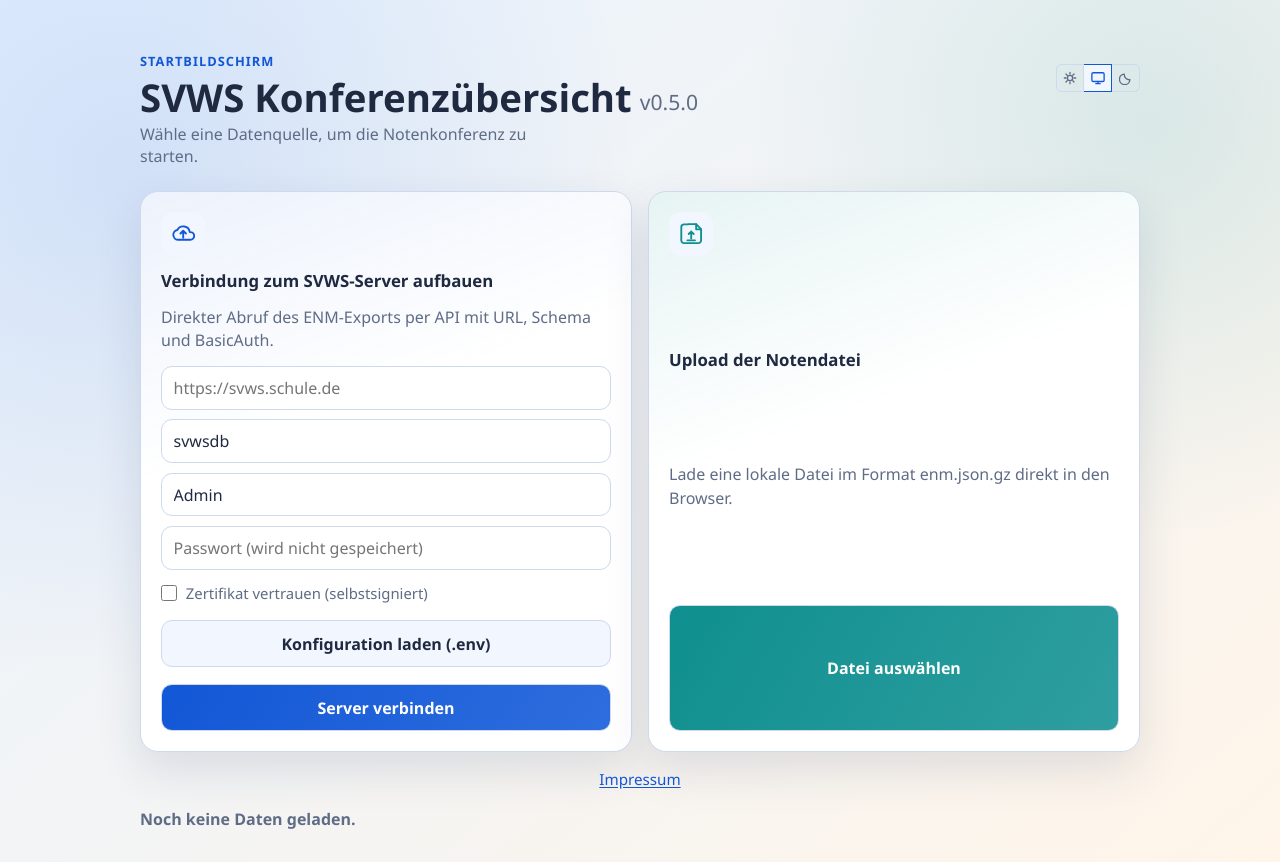
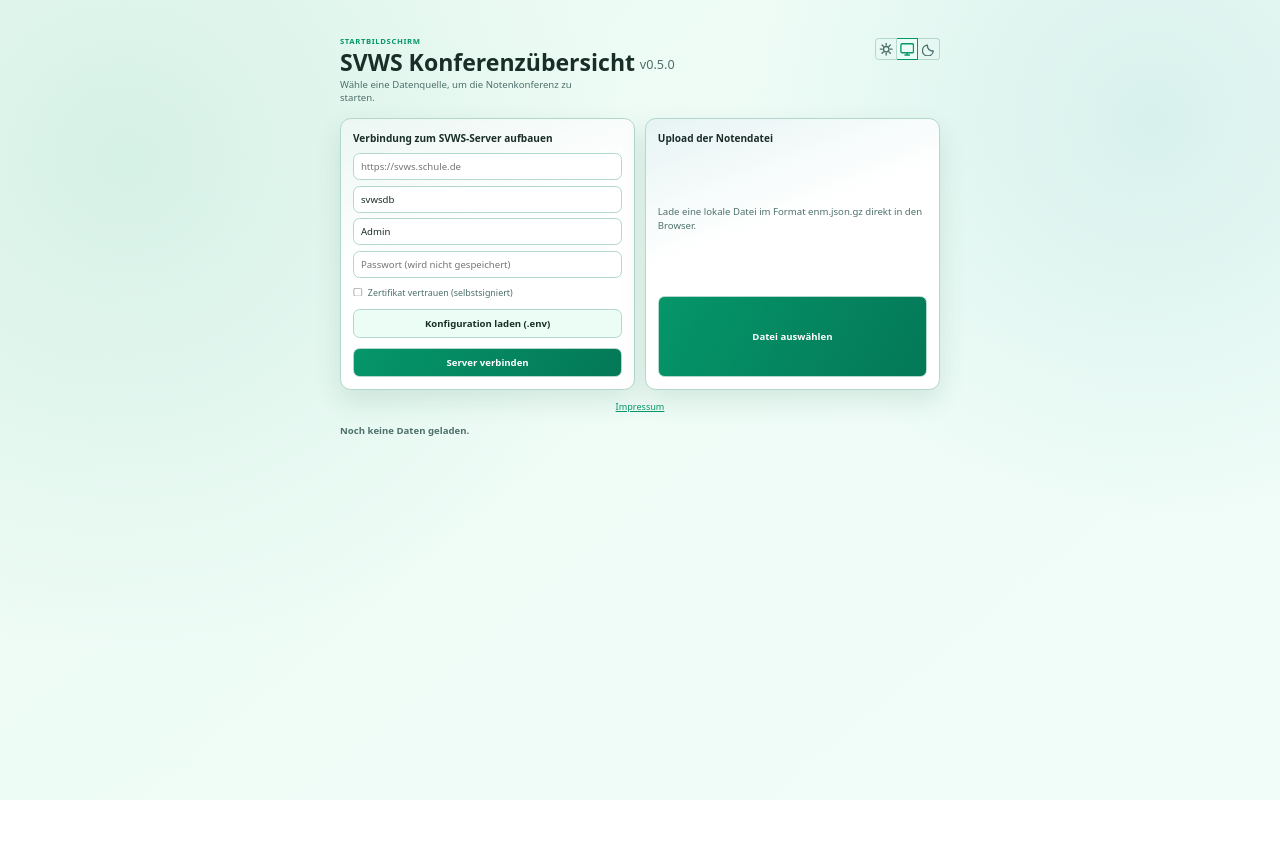
Before and after one commit to FPfotenhauer/SVWS-Conference, a Vue app: page / in a window 1280 px wide. After the commit the page ends 800 px from the top, so only its background shows below. Built offline with nearby package versions, Linux system fonts and the light colour scheme.

Commit message:
Style App like SVWS-Import

```diff
--- a/src/components/conference/AppDialogsSection.vue
+++ b/src/components/conference/AppDialogsSection.vue
@@ -75,6 +75,7 @@
               }, `${Math.floor(seconds / 60)} min`)
             )),
             h('div', { class: 'timer-custom' }, [
+              h('button', { class: 'timer-step-btn', type: 'button', onClick: () => { customMinutes.value = Math.max(1, customMinutes.value - 1) } }, '−'),
               h('input', {
                 class: 'timer-custom-input',
                 type: 'number',
@@ -93,6 +94,7 @@
                   }
                 },
               }),
+              h('button', { class: 'timer-step-btn', type: 'button', onClick: () => { customMinutes.value = Math.min(999, customMinutes.value + 1) } }, '+'),
               h('span', { class: 'timer-custom-unit' }, 'min'),
               h('button', { class: 'timer-preset', onClick: applyCustomMinutes }, 'Setzen'),
             ]),
--- a/src/components/conference/StartScreenSection.vue
+++ b/src/components/conference/StartScreenSection.vue
@@ -28,21 +28,21 @@
     const { preference, setTheme } = useTheme()
 
     function sunIcon() {
-      return h('svg', { viewBox: '0 0 16 16', width: '14', height: '14', fill: 'none', 'aria-hidden': 'true' }, [
+      return h('svg', { viewBox: '0 0 16 16', width: '24', height: '24', fill: 'none', 'aria-hidden': 'true' }, [
         h('circle', { cx: '8', cy: '8', r: '3', stroke: 'currentColor', 'stroke-width': '1.5' }),
         h('path', { d: 'M8 1.5v2M8 12.5v2M1.5 8h2M12.5 8h2M3.4 3.4l1.42 1.42M11.18 11.18l1.42 1.42M12.6 3.4l-1.42 1.42M4.82 11.18l-1.42 1.42', stroke: 'currentColor', 'stroke-width': '1.5', 'stroke-linecap': 'round' }),
       ])
     }
 
     function monitorIcon() {
-      return h('svg', { viewBox: '0 0 16 16', width: '14', height: '14', fill: 'none', 'aria-hidden': 'true' }, [
+      return h('svg', { viewBox: '0 0 16 16', width: '24', height: '24', fill: 'none', 'aria-hidden': 'true' }, [
         h('rect', { x: '1', y: '2', width: '14', height: '10', rx: '1.5', stroke: 'currentColor', 'stroke-width': '1.5' }),
         h('path', { d: 'M5.5 14.5h5M8 12v2.5', stroke: 'currentColor', 'stroke-width': '1.5', 'stroke-linecap': 'round' }),
       ])
     }
 
     function moonIcon() {
-      return h('svg', { viewBox: '0 0 16 16', width: '14', height: '14', fill: 'none', 'aria-hidden': 'true' }, [
+      return h('svg', { viewBox: '0 0 16 16', width: '24', height: '24', fill: 'none', 'aria-hidden': 'true' }, [
         h('path', { d: 'M12.5 10A6 6 0 0 1 6 3.5a6 6 0 1 0 6.5 6.5Z', stroke: 'currentColor', 'stroke-width': '1.5', 'stroke-linecap': 'round', 'stroke-linejoin': 'round' }),
       ])
     }
@@ -121,69 +121,6 @@
       impressumOpen.value = false
     }
 
-    function cloudIcon() {
-      return h(
-        'svg',
-        {
-          viewBox: '0 0 24 24',
-          fill: 'none',
-          xmlns: 'http://www.w3.org/2000/svg',
-          'aria-hidden': 'true',
-        },
-        [
-          h('path', {
-            d: 'M7.5 18a4.5 4.5 0 0 1-.8-8.93A6 6 0 0 1 18 11h.5a3.5 3.5 0 1 1 0 7H7.5Z',
-            stroke: 'currentColor',
-            'stroke-width': '1.7',
-            'stroke-linecap': 'round',
-            'stroke-linejoin': 'round',
-          }),
-          h('path', {
-            d: 'M12 9.75v6.5m0-6.5 2.5 2.5M12 9.75l-2.5 2.5',
-            stroke: 'currentColor',
-            'stroke-width': '1.7',
-            'stroke-linecap': 'round',
-            'stroke-linejoin': 'round',
-          }),
-        ]
-      )
-    }
-
-    function uploadIcon() {
-      return h(
-        'svg',
-        {
-          viewBox: '0 0 24 24',
-          fill: 'none',
-          xmlns: 'http://www.w3.org/2000/svg',
-          'aria-hidden': 'true',
-        },
-        [
-          h('path', {
-            d: 'M9 3.75h7.5L21 8.25V18.5A2.5 2.5 0 0 1 18.5 21h-13A2.5 2.5 0 0 1 3 18.5v-12A2.5 2.5 0 0 1 5.5 4H9Z',
-            stroke: 'currentColor',
-            'stroke-width': '1.7',
-            'stroke-linecap': 'round',
-            'stroke-linejoin': 'round',
-          }),
-          h('path', {
-            d: 'M16.5 3.75V8.5H21',
-            stroke: 'currentColor',
-            'stroke-width': '1.7',
-            'stroke-linecap': 'round',
-            'stroke-linejoin': 'round',
-          }),
-          h('path', {
-            d: 'M12 16.75V10.5m0 0 2.25 2.25M12 10.5l-2.25 2.25M8.5 18.5h7',
-            stroke: 'currentColor',
-            'stroke-width': '1.7',
-            'stroke-linecap': 'round',
-            'stroke-linejoin': 'round',
-          }),
-        ]
-      )
-    }
-
     return () => [
       h('div', { class: 'start-topbar' }, [
         h('div', { class: 'theme-tabs theme-tabs-start', role: 'group', 'aria-label': 'Farbschema wählen' }, [
@@ -202,9 +139,7 @@
       ]),
       h('section', { class: 'tile-grid' }, [
         h('article', { class: 'tile tile-server' }, [
-          h('div', { class: 'tile-icon' }, [cloudIcon()]),
           h('h2', 'Verbindung zum SVWS-Server aufbauen'),
-          h('p', 'Direkter Abruf des ENM-Exports per API mit URL, Schema und BasicAuth.'),
           h('div', { class: 'tile-fields' }, [
             h('input', {
               class: 'tile-input',
@@ -266,7 +201,6 @@
           }, props.loading ? 'Verbinde...' : 'Server verbinden'),
         ]),
         h('article', { class: 'tile tile-upload' }, [
-          h('div', { class: 'tile-icon' }, [uploadIcon()]),
           h('h2', 'Upload der Notendatei'),
           h('p', 'Lade eine lokale Datei im Format enm.json.gz direkt in den Browser.'),
           h('input', {
--- a/src/composables/useTheme.ts
+++ b/src/composables/useTheme.ts
@@ -2,7 +2,7 @@
 
 export type ThemePreference = 'light' | 'dark' | 'system'
 
-const STORAGE_KEY = 'svws-theme'
+const STORAGE_KEY = 'dark-mode'
 
 function readStored(): ThemePreference {
   try {
--- a/src/style.css
+++ b/src/style.css
@@ -2,52 +2,52 @@
   color-scheme: light dark;
 
   /* ── Landing page ── */
-  --bg-a: #e8f3ff;
-  --bg-b: #fff5e9;
+  --bg-a: #edfbf4;
+  --bg-b: #f0fdf9;
   --surface: #ffffff;
-  --surface-strong: #f2f7ff;
-  --ink: #1f2940;
-  --ink-soft: #5f6c86;
-  --line: #ced9ee;
-  --accent: #1257d6;
-  --accent-hover: #0e46b8;
+  --surface-strong: #ecfdf5;
+  --ink: #1a2e28;
+  --ink-soft: #4d706a;
+  --line: #b2d8cc;
+  --accent: #059669;
+  --accent-hover: #047857;
   --accent-2: #0f8f8f;
-  --shadow: 0 18px 45px rgba(23, 50, 102, 0.12);
+  --shadow: 0 18px 45px rgba(5, 90, 60, 0.12);
   --error: #8c2d2d;
   --overlay: rgba(8, 14, 30, 0.5);
-  --focus-ring: rgba(18, 87, 214, 0.2);
+  --focus-ring: rgba(5, 150, 105, 0.2);
 
   /* ── Conference chrome ── */
-  --conf-bg: #f5f4f0;
+  --conf-bg: #f8fafc;
   --conf-surface: #ffffff;
-  --conf-surface-sub: #fafaf8;
-  --conf-surface-alt: #f7f5f0;
-  --conf-border: #d3d1c7;
-  --conf-border-soft: #e8e6e0;
-  --conf-border-table: #e2ded4;
-  --conf-border-cell: #eeeae2;
-  --conf-border-head: #cfc9bc;
-  --conf-border-modal: #e1ddd3;
-  --conf-border-changes: #ece9e1;
+  --conf-surface-sub: #f8fafc;
+  --conf-surface-alt: #f1f5f9;
+  --conf-border: #cbd5e1;
+  --conf-border-soft: #e2e8f0;
+  --conf-border-table: #e2e8f0;
+  --conf-border-cell: #f1f5f9;
+  --conf-border-head: #cbd5e1;
+  --conf-border-modal: #e2e8f0;
+  --conf-border-changes: #e2e8f0;
 
   /* Conference text */
-  --conf-ink: #1a1a18;
-  --conf-ink-mid: #3d3d3a;
-  --conf-ink-soft: #5f5e5a;
-  --conf-ink-faint: #888780;
-  --conf-ink-ghost: #b8b6ac;
-  --conf-ink-title: #2b2a27;
-  --conf-ink-body: #474742;
-
-  /* Conference accent (purple) */
-  --conf-accent: #534ab7;
-  --conf-accent-dark: #3c3489;
-  --conf-accent-bg: #eeedfe;
-  --conf-accent-row-shadow: #95b3df;
-  --conf-resizer-bg: rgba(61, 61, 58, 0.2);
-  --conf-resizer-hover: rgba(83, 74, 183, 0.55);
-  --conf-row-hover: #f9f8f5;
-  --conf-focus-ring: rgba(18, 87, 214, 0.2);
+  --conf-ink: #1e293b;
+  --conf-ink-mid: #334155;
+  --conf-ink-soft: #64748b;
+  --conf-ink-faint: #94a3b8;
+  --conf-ink-ghost: #cbd5e1;
+  --conf-ink-title: #0f172a;
+  --conf-ink-body: #475569;
+
+  /* Conference accent (emerald) */
+  --conf-accent: #059669;
+  --conf-accent-dark: #047857;
+  --conf-accent-bg: #ecfdf5;
+  --conf-accent-row-shadow: #6ee7b7;
+  --conf-resizer-bg: rgba(100, 116, 139, 0.2);
+  --conf-resizer-hover: rgba(5, 150, 105, 0.55);
+  --conf-row-hover: #f1f5f9;
+  --conf-focus-ring: rgba(5, 150, 105, 0.2);
 
   /* Conference green */
   --conf-green: #0f6e56;
@@ -82,7 +82,7 @@
   --n6-bg: #f5c8c8;  --n6-ink: #5c0f0f;
   --ns-bg: #eae9e2;  --ns-ink: #5f5e5a;
   --nl-ink: #888780;
-  --lc-none-bg: #f2f1eb;
+  --lc-none-bg: #f1f5f9;
 
   /* Fach side-border colors */
   --nf-gut:  #3b6d11;
@@ -91,61 +91,61 @@
   --nf-bad:  #a32d2d;
 
   /* Lupe Kursart LK */
-  --lk-bg:  #eef5ff;
-  --lk-ink: #204a86;
+  --lk-bg:  #eff6ff;
+  --lk-ink: #1d4ed8;
 
   /* Overlay for note-select inside colored cell */
   --conf-input-overlay: rgba(255, 255, 255, 0.9);
 
-  font-family: "Manrope", "Segoe UI", sans-serif;
+  font-family: system-ui, -apple-system, "Segoe UI", sans-serif;
 }
 
 :root.dark {
     /* ── Landing page ── */
-    --bg-a: #0c1628;
-    --bg-b: #191208;
-    --surface: #1b2138;
-    --surface-strong: #1f263f;
-    --ink: #dce4f2;
-    --ink-soft: #8090b0;
-    --line: #2c3a58;
-    --accent: #5b8ef0;
-    --accent-hover: #7aaaf4;
+    --bg-a: #091c19;
+    --bg-b: #0c1a14;
+    --surface: #142b25;
+    --surface-strong: #1b3530;
+    --ink: #cce8e0;
+    --ink-soft: #7aaa98;
+    --line: #2a4040;
+    --accent: #34d399;
+    --accent-hover: #6ee7b7;
     --accent-2: #28c4c4;
     --shadow: 0 18px 45px rgba(0, 0, 0, 0.5);
     --error: #d46060;
     --overlay: rgba(0, 0, 0, 0.68);
-    --focus-ring: rgba(91, 142, 240, 0.3);
+    --focus-ring: rgba(52, 211, 153, 0.3);
 
     /* ── Conference chrome ── */
-    --conf-bg: #1c1b19;
-    --conf-surface: #272522;
-    --conf-surface-sub: #222120;
-    --conf-surface-alt: #252320;
-    --conf-border: #3d3a36;
-    --conf-border-soft: #302e2a;
-    --conf-border-table: #383530;
-    --conf-border-cell: #2e2b27;
-    --conf-border-head: #484440;
-    --conf-border-modal: #383530;
-    --conf-border-changes: #302e2a;
-
-    --conf-ink: #e5e4de;
-    --conf-ink-mid: #c5c3bc;
-    --conf-ink-soft: #908d85;
-    --conf-ink-faint: #5d5a55;
-    --conf-ink-ghost: #3e3b37;
-    --conf-ink-title: #ddddd5;
-    --conf-ink-body: #c0bdb5;
-
-    --conf-accent: #7b73d4;
-    --conf-accent-dark: #a9a4e8;
-    --conf-accent-bg: #1c1a35;
-    --conf-accent-row-shadow: #3b5080;
-    --conf-resizer-bg: rgba(200, 198, 190, 0.2);
-    --conf-resizer-hover: rgba(123, 115, 212, 0.55);
-    --conf-row-hover: #2e2c28;
-    --conf-focus-ring: rgba(123, 115, 212, 0.3);
+    --conf-bg: #0d201c;
+    --conf-surface: #142b25;
+    --conf-surface-sub: #0f1e1a;
+    --conf-surface-alt: #1b3530;
+    --conf-border: #2a4040;
+    --conf-border-soft: #1a3030;
+    --conf-border-table: #2a4040;
+    --conf-border-cell: #1a3030;
+    --conf-border-head: #354f4a;
+    --conf-border-modal: #2a4040;
+    --conf-border-changes: #1a3030;
+
+    --conf-ink: #f1f5f9;
+    --conf-ink-mid: #e2e8f0;
+    --conf-ink-soft: #94a3b8;
+    --conf-ink-faint: #5a8070;
+    --conf-ink-ghost: #2a4038;
+    --conf-ink-title: #f8fafc;
+    --conf-ink-body: #cbd5e1;
+
+    --conf-accent: #34d399;
+    --conf-accent-dark: #6ee7b7;
+    --conf-accent-bg: #022c22;
+    --conf-accent-row-shadow: #065f46;
+    --conf-resizer-bg: rgba(148, 163, 184, 0.2);
+    --conf-resizer-hover: rgba(52, 211, 153, 0.55);
+    --conf-row-hover: #1b3530;
+    --conf-focus-ring: rgba(52, 211, 153, 0.3);
 
     --conf-green: #2db890;
     --conf-green-bg: #0c2820;
@@ -177,17 +177,17 @@
     --n6-bg: #4e1212;  --n6-ink: #f87878;
     --ns-bg: #403f38;  --ns-ink: #9e9c95;
     --nl-ink: #6e6c65;
-    --lc-none-bg: #32312a;
+    --lc-none-bg: #1b3530;
 
     --nf-gut:  #6ab030;
     --nf-ok:   #707070;
     --nf-warn: #d08040;
     --nf-bad:  #d44444;
 
-    --lk-bg:  #0e1e38;
-    --lk-ink: #7aaaf0;
-
-    --conf-input-overlay: rgba(39, 37, 34, 0.92);
+    --lk-bg:  #172554;
+    --lk-ink: #93c5fd;
+
+    --conf-input-overlay: rgba(20, 43, 37, 0.92);
 }
 
 * {
@@ -198,8 +198,8 @@
   margin: 0;
   min-height: 100vh;
   background:
-    radial-gradient(circle at 10% 20%, rgba(18, 87, 214, 0.12), transparent 38%),
-    radial-gradient(circle at 90% 15%, rgba(15, 143, 143, 0.12), transparent 30%),
+    radial-gradient(circle at 10% 20%, rgba(5, 150, 105, 0.10), transparent 38%),
+    radial-gradient(circle at 90% 15%, rgba(15, 143, 143, 0.10), transparent 30%),
     linear-gradient(140deg, var(--bg-a), var(--bg-b));
   color: var(--ink);
 }
@@ -208,6 +208,10 @@
   max-width: 1040px;
   margin: 0 auto;
   padding: 4rem 1.25rem 2rem;
+}
+
+.app-shell:not(.conference-shell) {
+  zoom: 0.6;
 }
 
 .hero {
@@ -261,7 +265,7 @@
 
 .tile-server {
   background:
-    linear-gradient(160deg, rgba(18, 87, 214, 0.08), transparent 40%),
+    linear-gradient(160deg, rgba(5, 150, 105, 0.08), transparent 40%),
     var(--surface);
 }
 
@@ -269,25 +273,6 @@
   background:
     linear-gradient(160deg, rgba(15, 143, 143, 0.1), transparent 40%),
     var(--surface);
-}
-
-.tile-icon {
-  width: 2.75rem;
-  height: 2.75rem;
-  display: grid;
-  place-items: center;
-  border-radius: 12px;
-  background: var(--surface-strong);
-  color: var(--accent);
-}
-
-.tile-upload .tile-icon {
-  color: var(--accent-2);
-}
-
-.tile-icon svg {
-  width: 1.65rem;
-  height: 1.65rem;
 }
 
 .tile h2 {
@@ -342,14 +327,14 @@
 .tile-button {
   margin-top: 0.2rem;
   padding: 0.72rem 0.86rem;
-  background: linear-gradient(120deg, var(--accent), #2e6dde);
+  background: linear-gradient(120deg, var(--accent), #047857);
   color: #fff;
   font-weight: 700;
   cursor: pointer;
 }
 
 .tile-upload .tile-button {
-  background: linear-gradient(120deg, var(--accent-2), #2f9ea0);
+  background: linear-gradient(120deg, var(--accent), #047857);
 }
 
 .tile-button.tile-button-secondary {
@@ -1174,14 +1159,53 @@
 }
 
 .timer-custom-input {
-  width: 72px;
+  width: 48px;
+  height: 28px;
   border: 1px solid var(--conf-border);
   background: var(--conf-surface);
   color: var(--conf-ink-mid);
   border-radius: 8px;
-  padding: 4px 8px;
-  font-size: 12px;
+  padding: 0 6px;
+  font-size: 13px;
   font-weight: 600;
+  text-align: center;
+  appearance: textfield;
+  -moz-appearance: textfield;
+  box-sizing: border-box;
+}
+
+.timer-custom-input::-webkit-inner-spin-button,
+.timer-custom-input::-webkit-outer-spin-button {
+  -webkit-appearance: none;
+  appearance: none;
+  margin: 0;
+  width: 0;
+  height: 0;
+  display: none;
+}
+
+.timer-step-btn {
+  background: none;
+  border: 1px solid var(--conf-border);
+  color: var(--conf-accent);
+  cursor: pointer;
+  width: 28px;
+  height: 28px;
+  border-radius: 6px;
+  font-size: 16px;
+  font-weight: 700;
+  line-height: 1;
+  padding: 0;
+  display: flex;
+  align-items: center;
+  justify-content: center;
+  flex-shrink: 0;
+  box-sizing: border-box;
+}
+
+.timer-step-btn:hover {
+  background: var(--conf-accent-bg);
+  border-color: var(--conf-accent);
 }
 
 .timer-custom-unit {
@@ -1289,6 +1313,7 @@
   margin-left: auto;
   display: flex;
   gap: 6px;
+  flex-shrink: 0;
 }
 
 .lupe-controls {
@@ -1296,6 +1321,10 @@
   display: flex;
   align-items: center;
   gap: 10px;
+  flex-shrink: 1;
+  min-width: 0;
+  flex-wrap: wrap;
+  justify-content: flex-end;
 }
 
 .lupe-view-toggle {
@@ -1989,8 +2018,8 @@
   border-color: var(--line);
   background: transparent;
   color: var(--ink-soft);
-  height: 28px;
-  width: 28px;
+  height: 36px;
+  width: 36px;
 }
 
 .theme-tabs-start .theme-tab.active {
```
Also changed, not shown: 1 other file (tests, documents, lock files or other folders).
